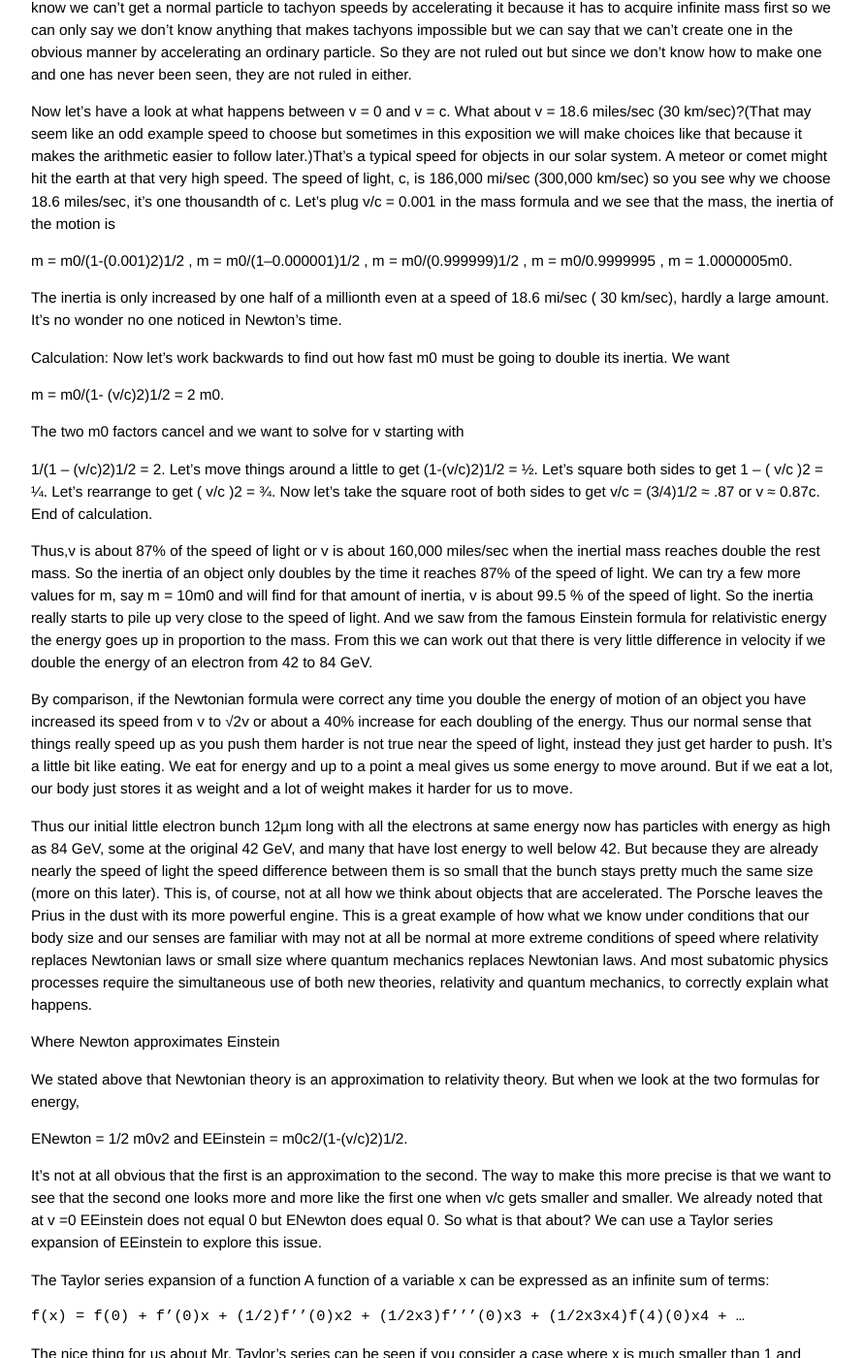
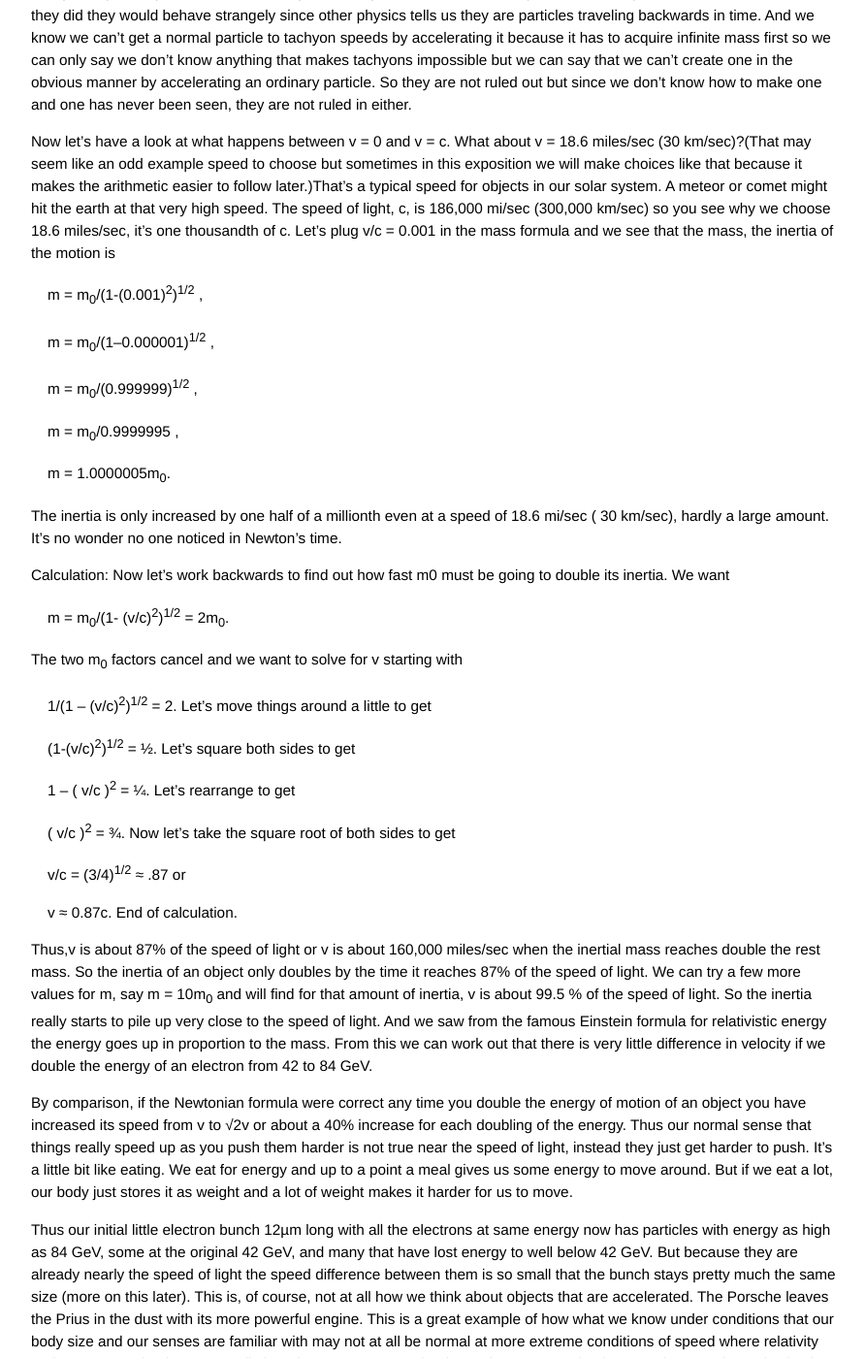
Before and after one commit to grbfacet/facet, a Jekyll site: the page built from tutorial.md, in a window 1280 px wide and 1400 px high, scrolled down 14613 px. Shown: the whole window at 97% size, without its empty margins (193-1085 px from the left). Built offline with Jekyll 4.4.1, drawn with Linux system fonts in a browser that asks for light colours; Markdown is read by kramdown in place of the engine named in the settings; some of the changed text lies outside the part shown.

Commit message:
Update tutorial.md

```diff
--- a/tutorial.md
+++ b/tutorial.md
@@ -336,58 +336,68 @@ If Newton’s formula still was accurate at 42 GeV the electron coming out of th
 
 In relativity theory we denote the mass of an object at rest (not moving) as m0 and call it the object’s rest mass. We denote the mass of the object as it moves simply by m and relativity tells us m gets bigger as the speed of the body increases. The formula is
 
-m = m0/( 1 – (v/c)2 )1/2,
+<span class="eq">m = m<sub>0</sub>/( 1 – (v/c)<sup>2</sup> )<sup>1/2</sup>,</span>
 
 where c is the speed of light, 300,000 km/sec (186,000 mi/sec).
 
 This is a complicated unintuitive looking formula but we can tease out a feeling for it by considering different cases.
 
-First, it says the mass of a moving body depends on only two things: its rest mass, m0, and the ratio of its speed to the speed of light, v/c. If v can never exceed c as relativity says, then the ratio v/c will always be smaller than 1. (Actually relativity only says you cannot accelerate an object from a speed less than c to a speed greater than c. It does not rule out the creation of a particle “born” with a speed greater than c. At present, such particles called “tachyons” have never been observed.) Further, no matter what situation we might be considering for the object, its rest mass, m0, and c will always be unchanged, those are what we call physical constants. All electrons have exactly the same rest mass no matter what their motion. In all situations, the speed of light is the same (this is the basis of relativity theory). What determines the inertial mass of a moving object is simply its speed, v.
+First, it says the mass of a moving body depends on only two things: its rest mass, m<sub>0</sub>, and the ratio of its speed to the speed of light, v/c. If v can never exceed c as relativity says, then the ratio v/c will always be smaller than 1. (Actually relativity only says you cannot accelerate an object from a speed less than c to a speed greater than c. It does not rule out the creation of a particle “born” with a speed greater than c. At present, such particles called “tachyons” have never been observed.) Further, no matter what situation we might be considering for the object, its rest mass, m<sub>0</sub>, and c will always be unchanged, those are what we call physical constants. All electrons have exactly the same rest mass no matter what their motion. In all situations, the speed of light is the same (this is the basis of relativity theory). What determines the inertial mass of a moving object is simply its speed, v.
 
-Now let’s look at some values for v. If the body is standing still, v = 0 and if you plug v = 0 into the mass formula and do the math you will see that m = m0; m standing still is the rest mass exactly as we wanted (more on this below). Now let’s go to another extreme value, what happens when v = c? We plug that in and we get infinity for the mass. Normal particles can’t exceed c by pushing because no matter how hard and how long you push to make it go faster as you get closer and closer to c all you are doing is adding to its mass energy (inertia) and less and less to its speed. Between the extremes of v = 0 and v = c we can see the mass formula predicts a positive number for the mass.
+Now let’s look at some values for v. If the body is standing still, v = 0 and if you plug v = 0 into the mass formula and do the math you will see that m = m<sup>0</sup>; m standing still is the rest mass exactly as we wanted (more on this below). Now let’s go to another extreme value, what happens when v = c? We plug that in and we get infinity for the mass. Normal particles can’t exceed c by pushing because no matter how hard and how long you push to make it go faster as you get closer and closer to c all you are doing is adding to its mass energy (inertia) and less and less to its speed. Between the extremes of v = 0 and v = c we can see the mass formula predicts a positive number for the mass.
 
 You may wonder how light itself can travel at the speed, c? It can because for photons, light particles,
 
-mphoton = 0, they are massless!
+<span class="eq">m<sub>photon</sub> = 0, they are massless! </span>
 
 Suppose, however, that v is larger than c, say v = 2c. We find the mass is given by an imaginary number, a normal number multiplied by the square root of -1. Such postulated particles are called tachyons and nobody has ever seen one and if they did they would behave strangely since other physics tells us they are particles traveling backwards in time. And we know we can’t get a normal particle to tachyon speeds by accelerating it because it has to acquire infinite mass first so we can only say we don’t know anything that makes tachyons impossible but we can say that we can’t create one in the obvious manner by accelerating an ordinary particle. So they are not ruled out but since we don’t know how to make one and one has never been seen, they are not ruled in either.
 
 Now let’s have a look at what happens between v = 0 and v = c. What about v = 18.6 miles/sec (30 km/sec)?(That may seem like an odd example speed to choose but sometimes in this exposition we will make choices like that because it makes the arithmetic easier to follow later.)That’s a typical speed for objects in our solar system. A meteor or comet might hit the earth at that very high speed. The speed of light, c, is 186,000 mi/sec (300,000 km/sec) so you see why we choose 18.6 miles/sec, it’s one thousandth of c. Let’s plug v/c = 0.001 in the mass formula and we see that the mass, the inertia of the motion is
 
-m = m0/(1-(0.001)2)1/2 ,
-m = m0/(1–0.000001)1/2 ,
-m = m0/(0.999999)1/2 ,
-m = m0/0.9999995 ,
-m = 1.0000005m0.
+<span class="eq">m = m<sub>0</sub>/(1-(0.001)<sup>2</sup>)<sup>1/2</sup> ,</span>
+
+<span class="eq">m = m<sub>0</sub>/(1–0.000001)<sup>1/2</sup> ,</span>
+
+<span class="eq">m = m<sub>0</sub>/(0.999999)<sup>1/2</sup> ,</span>
+
+<span class="eq">m = m<sub>0</sub>/0.9999995 ,</span>
+
+<span class="eq">m = 1.0000005m<sub>0</sub>. </span>
 
 The inertia is only increased by one half of a millionth even at a speed of 18.6 mi/sec ( 30 km/sec), hardly a large amount. It’s no wonder no one noticed in Newton’s time.
 
 Calculation: Now let’s work backwards to find out how fast m0 must be going to double its inertia. We want
 
-m = m0/(1- (v/c)2)1/2 = 2 m0.
+<span class="eq">m = m<sub>0</sub>/(1- (v/c)<sup>2</sup>)<sup>1/2</sup> = 2m<sub>0</sub>.</span>
 
-The two m0 factors cancel and we want to solve for v starting with
+The two m<sub>0</sub> factors cancel and we want to solve for v starting with
 
-1/(1 – (v/c)2)1/2 = 2. Let’s move things around a little to get
-(1-(v/c)2)1/2 = ½. Let’s square both sides to get
-1 – ( v/c )2 = ¼. Let’s rearrange to get
-( v/c )2 = ¾. Now let’s take the square root of both sides to get
-v/c = (3/4)1/2 ≈ .87 or
-v ≈ 0.87c. End of calculation.
+<span class="eq">1/(1 – (v/c)<sup>2</sup>)<sup>1/2</sup> = 2. Let’s move things around a little to get</span>
+
+<span class="eq">(1-(v/c)<sup>2</sup>)<sup>1/2</sup> = ½. Let’s square both sides to get</span>
+
+<span class="eq">1 – ( v/c )<sup>2</sup> = ¼. Let’s rearrange to get</span>
+
+<span class="eq">( v/c )<sup>2</sup> = ¾. Now let’s take the square root of both sides to get</span>
+
+<span class="eq">v/c = (3/4)<sup>1/2</sup> ≈ .87 or</span>
+
+<span class="eq">v ≈ 0.87c. End of calculation.</span>
 
 
 Thus,v is about 87% of the speed of light or v is about 160,000 miles/sec when the inertial mass reaches double the rest mass.
-So the inertia of an object only doubles by the time it reaches 87% of the speed of light. We can try a few more values for m, say m = 10m0 and will find for that amount of inertia, v is about 99.5 % of the speed of light. So the inertia really starts to pile up very close to the speed of light. And we saw from the famous Einstein formula for relativistic energy the energy goes up in proportion to the mass. From this we can work out that there is very little difference in velocity if we double the energy of an electron from 42 to 84 GeV.
+So the inertia of an object only doubles by the time it reaches 87% of the speed of light. We can try a few more values for m, say m = 10m<sub>0</sub> and will find for that amount of inertia, v is about 99.5 % of the speed of light. So the inertia really starts to pile up very close to the speed of light. And we saw from the famous Einstein formula for relativistic energy the energy goes up in proportion to the mass. From this we can work out that there is very little difference in velocity if we double the energy of an electron from 42 to 84 GeV.
 
 By comparison, if the Newtonian formula were correct any time you double the energy of motion of an object you have increased its speed from v to √2v or about a 40% increase for each doubling of the energy. Thus our normal sense that things really speed up as you push them harder is not true near the speed of light, instead they just get harder to push. It’s a little bit like eating. We eat for energy and up to a point a meal gives us some energy to move around. But if we eat a lot, our body just stores it as weight and a lot of weight makes it harder for us to move.
 
-Thus our initial little electron bunch 12µm long with all the electrons at same energy now has particles with energy as high as 84 GeV, some at the original 42 GeV, and many that have lost energy to well below 42. But because they are already nearly the speed of light the speed difference between them is so small that the bunch stays pretty much the same size (more on this later). This is, of course, not at all how we think about objects that are accelerated. The Porsche leaves the Prius in the dust with its more powerful engine. This is a great example of how what we know under conditions that our body size and our senses are familiar with may not at all be normal at more extreme conditions of speed where relativity replaces Newtonian laws or small size where quantum mechanics replaces Newtonian laws. And most subatomic physics processes require the simultaneous use of both new theories, relativity and quantum mechanics, to correctly explain what happens.
+Thus our initial little electron bunch 12µm long with all the electrons at same energy now has particles with energy as high as 84 GeV, some at the original 42 GeV, and many that have lost energy to well below 42 GeV. But because they are already nearly the speed of light the speed difference between them is so small that the bunch stays pretty much the same size (more on this later). This is, of course, not at all how we think about objects that are accelerated. The Porsche leaves the Prius in the dust with its more powerful engine. This is a great example of how what we know under conditions that our body size and our senses are familiar with may not at all be normal at more extreme conditions of speed where relativity replaces Newtonian laws or small size where quantum mechanics replaces Newtonian laws. And most subatomic physics processes require the simultaneous use of both new theories, relativity and quantum mechanics, to correctly explain what happens.
 
-Where Newton approximates Einstein
+### Where Newton approximates Einstein
 
 We stated above that Newtonian theory is an approximation to relativity theory. But when we look at the two formulas for energy,
 
 ENewton = 1/2 m0v2 and
+
 EEinstein = m0c2/(1-(v/c)2)1/2.
 
 It’s not at all obvious that the first is an approximation to the second. The way to make this more precise is that we want to see that the second one looks more and more like the first one when v/c gets smaller and smaller. We already noted that at v =0 EEinstein does not equal 0 but ENewton does equal 0. So what is that about? We can use a Taylor series expansion of EEinstein to explore this issue.
```
